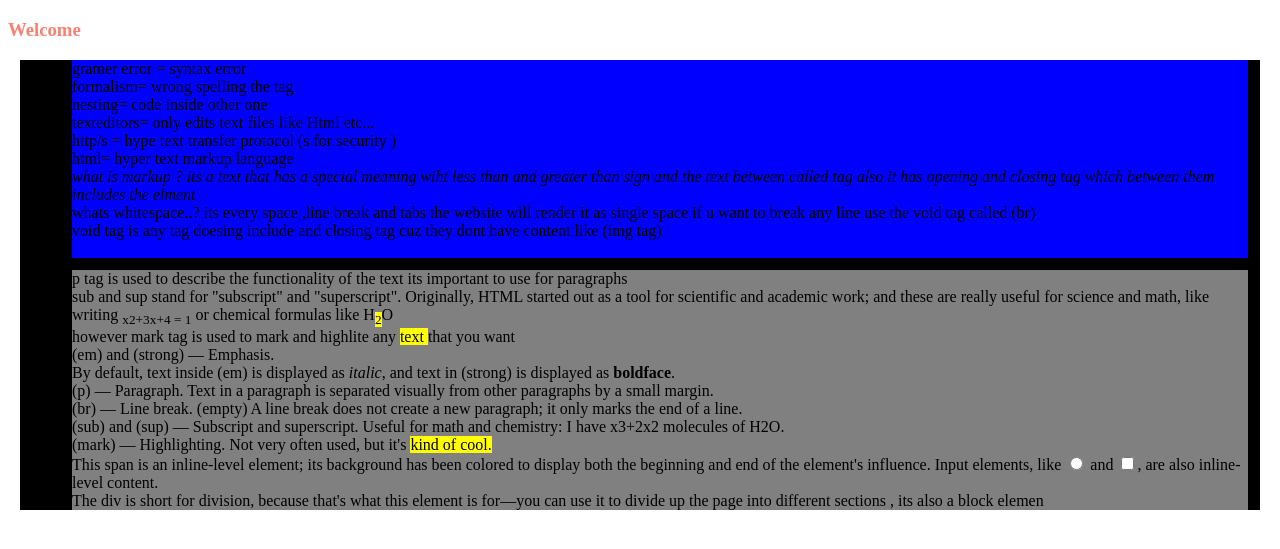
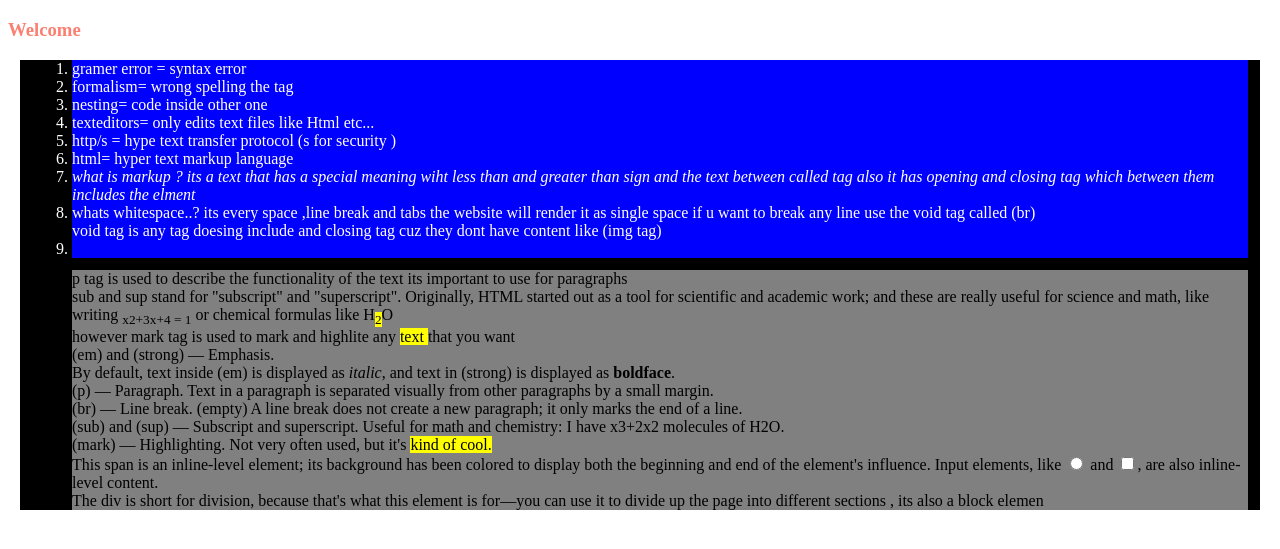
Before and after one commit to Moyad-Dofash/notes, a plain HTML site: page index.html in a window 1280 px wide. Shown: the part 61-610 px from the top of the page. Drawn offline with Linux system fonts and the light colour scheme.

Commit message:
Update notes.css

```diff
--- a/notes.css
+++ b/notes.css
@@ -1,5 +1,6 @@
 h1 {color: green;}
 h3 {color: salmon;}
+div .read li {color:white;}
 .read {background:blue; margin:12px; text-size:larger;}
 .tags {background:grey; margin:12px; text-size:larger;}
 .all  {border:black; background:black; margin:12px;}
```
